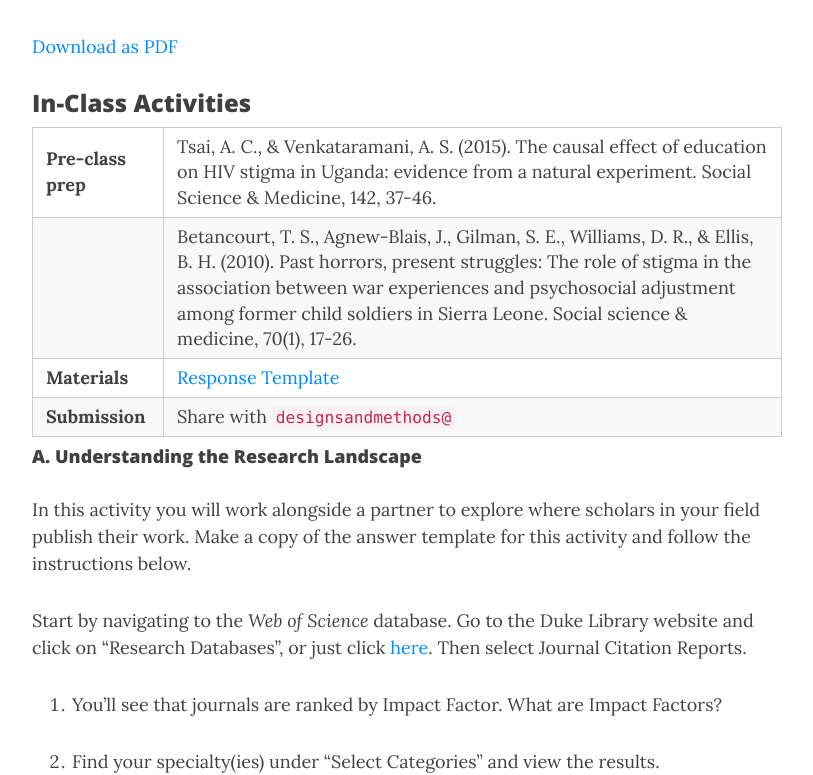
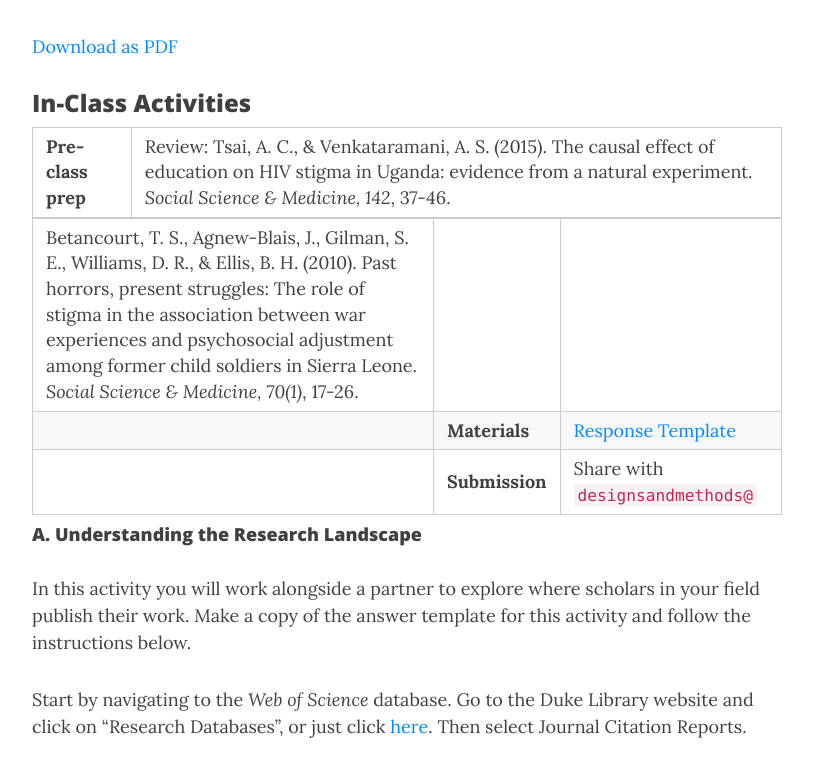
Before and after one commit to ericpgreen/ghr, a Jekyll site: the page built from modules/mod1/s1-2.md, in a window 1280 px wide and 900 px high, scrolled down 604 px, cut to the strip 125-900 px from the top of the window. Shown: the whole strip, without its empty margins (233-1046 px from the left). Built offline with Jekyll 4.4.1, drawn with Linux system fonts in a browser that asks for light colours; nearby versions of some CDN libraries.

Commit message:
1.2 table

```diff
--- a/modules/mod1/s1-2.md
+++ b/modules/mod1/s1-2.md
@@ -14,8 +14,9 @@ In this session we'll review the fundamentals of scientific research from a glob
 
 ### In-Class Activities
 
-| **Pre-class prep** | Tsai, A. C., & Venkataramani, A. S. (2015). The causal effect of education on HIV stigma in Uganda: evidence from a natural experiment. Social Science & Medicine, 142, 37-46. |
-| | Betancourt, T. S., Agnew-Blais, J., Gilman, S. E., Williams, D. R., & Ellis, B. H. (2010). Past horrors, present struggles: The role of stigma in the association between war experiences and psychosocial adjustment among former child soldiers in Sierra Leone. Social science & medicine, 70(1), 17-26. |
+| **Pre-class prep** | Review: Tsai, A. C., & Venkataramani, A. S. (2015). The causal effect of education on HIV stigma in Uganda: evidence from a natural experiment. *Social Science & Medicine, 142*, 37-46.
+
+Betancourt, T. S., Agnew-Blais, J., Gilman, S. E., Williams, D. R., & Ellis, B. H. (2010). Past horrors, present struggles: The role of stigma in the association between war experiences and psychosocial adjustment among former child soldiers in Sierra Leone. *Social Science & Medicine, 70(1)*, 17-26. |
 | **Materials**       | [Response Template](https://docs.google.com/document/d/1DE4UUd-qBk3Fr6aUL26XMUzeXdRs0IwAxofjVg3XJGE/edit?usp=sharing) |
 | **Submission**     | Share with `designsandmethods@` |
 
```
